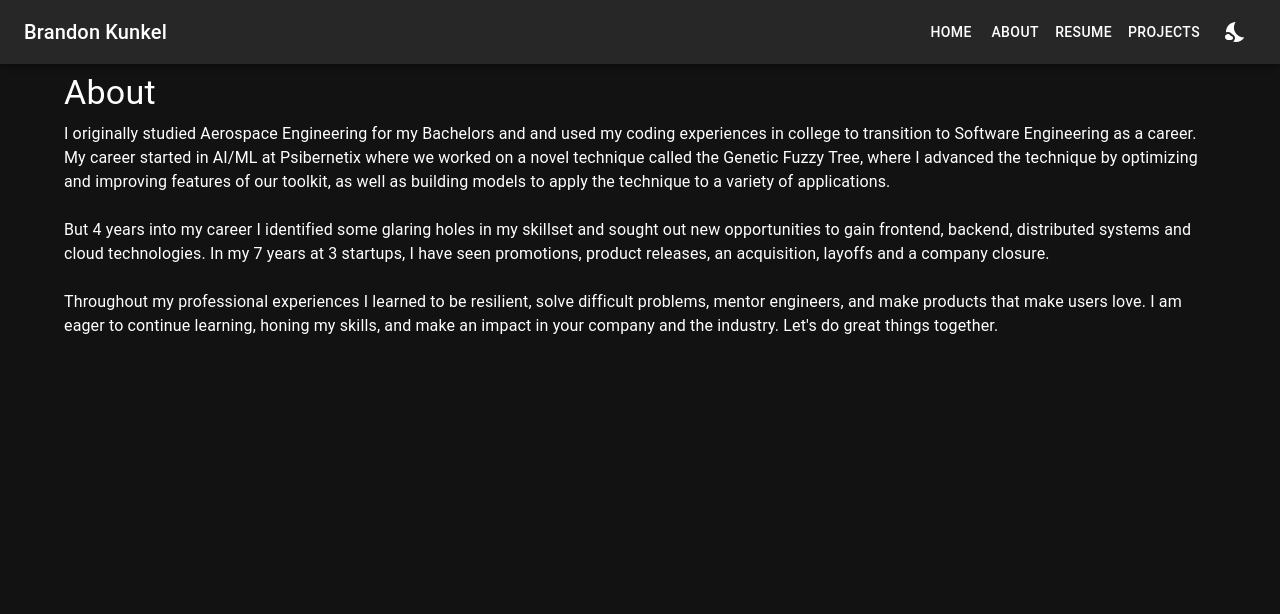
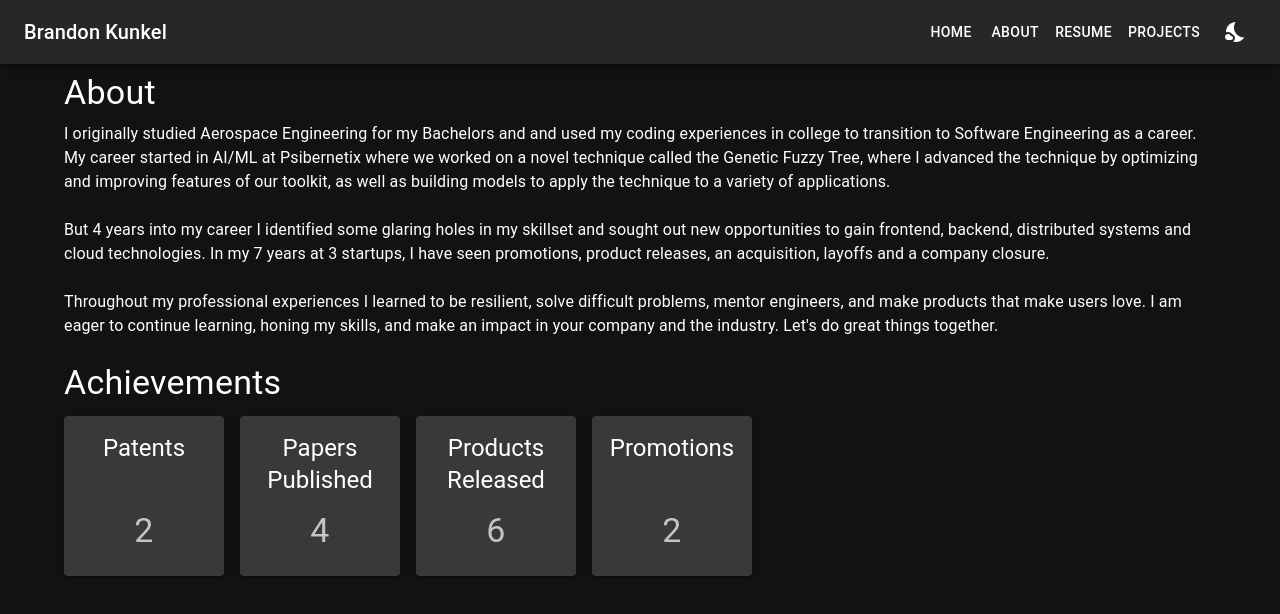
Before and after one commit to brandonmkunkel/brandonmkunkel.github.io, a React (Vite) app: page /#/about in a window 1280 px wide. Shown: the top 614 px of the page. Built offline with nearby package versions, Linux system fonts and the light colour scheme.

Commit message:
Add achievements

```diff
--- a/src/pages/about.tsx
+++ b/src/pages/about.tsx
@@ -1,18 +1,21 @@
-import { Typography } from '@mui/material'
+import { Card, CardContent, Stack, Typography, useTheme } from '@mui/material'
 import PageBody from '../components/pageBody'
+import { Box } from '@mui/system'
 
-// type Achievement = {
-//   label: string
-//   value: number
-// }
-// const Achievements: Achievement[] = [
-//   { label: 'Patents', value: 2 },
-//   { label: 'Papers Published', value: 4 },
-//   { label: 'Products Released', value: 6 },
-//   { label: 'Promotions', value: 2 },
-// ]
+type Achievement = {
+  label: string
+  value: number
+}
+const Achievements: Achievement[] = [
+  { label: 'Patents', value: 2 },
+  { label: 'Papers Published', value: 4 },
+  { label: 'Products Released', value: 6 },
+  { label: 'Promotions', value: 2 },
+]
 
 const AboutPage = () => {
+  const theme = useTheme()
+
   return (
     <PageBody title="About">
       <Typography>
@@ -40,7 +43,7 @@ const AboutPage = () => {
       </Typography>
       <br />
 
-      {/* <Typography variant="h4" component="h2" gutterBottom>
+      <Typography variant="h4" component="h2" gutterBottom>
         Achievements
       </Typography>
       <Stack direction="row" spacing={2} useFlexGap flexWrap="wrap">
@@ -48,25 +51,30 @@ const AboutPage = () => {
           return (
             <Card
               sx={{
-                width: 150,
-                height: 120,
-                padding: 1,
+                width: 160,
+                height: 160,
                 textAlign: 'center',
                 backgroundColor: theme.palette.divider,
               }}
             >
-              <Stack justifyContent="space-between">
+              <CardContent
+                component={Stack}
+                direction="column"
+                alignItems="center"
+                justifyContent="space-between "
+                height="100%"
+              >
                 <Typography variant="h5" component="div">
                   {a.label}
                 </Typography>
-                <Typography variant="h5" component="div" color="text.secondary">
+                <Typography variant="h4" component="div" color="text.secondary">
                   {a.value}
                 </Typography>
-              </Stack>
+              </CardContent>
             </Card>
           )
         })}
-      </Stack> */}
+      </Stack>
     </PageBody>
   )
 }
--- a/src/pages/projects/index.ts
+++ b/src/pages/projects/index.ts
@@ -11,16 +11,16 @@ export const PlaceholderImage = 'https://via.placeholder.com/300'
 
 export const ProjectsToImport: ProjectProps[] = [
   {
-    title: 'Explainable Fuzzy Competition',
+    title: 'Explainable Fuzzy Competition - 2021',
     link: 'xfc',
     imageSrc: xfcImage,
   },
   // {
-  //   title: 'AutoCall app',
+  //   title: 'AutoCall app - 2019',
   //   link: 'auto_call',
   // },
   // {
-  //   title: 'NASA Student Launch - Computer Vision',
+  //   title: 'NASA Student Launch - 2017',
   //   link: 'nasa_student_launch',
   // },
 ]
```
